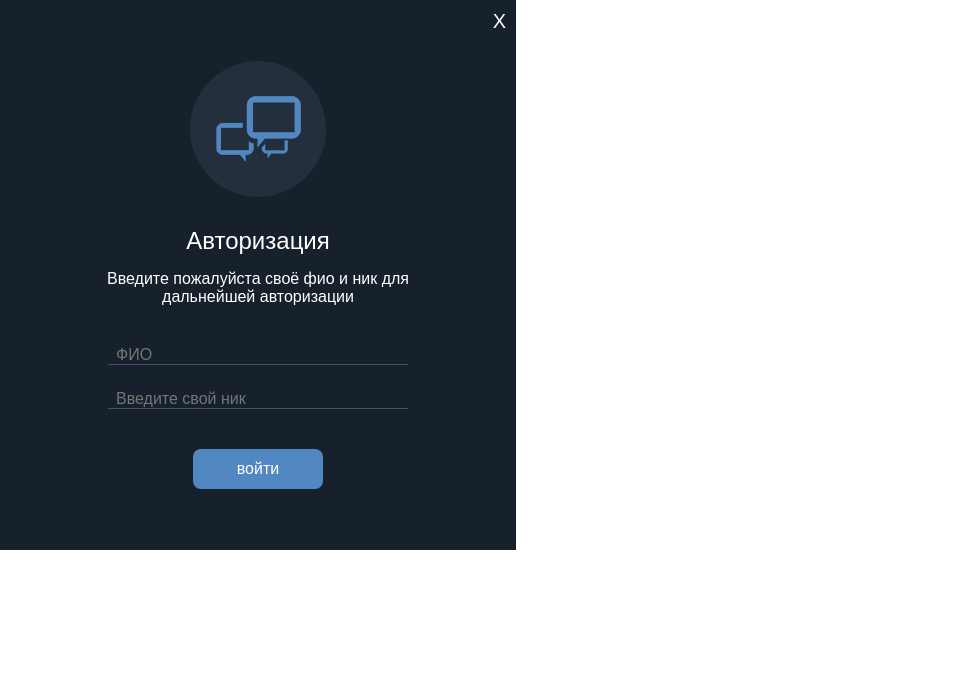
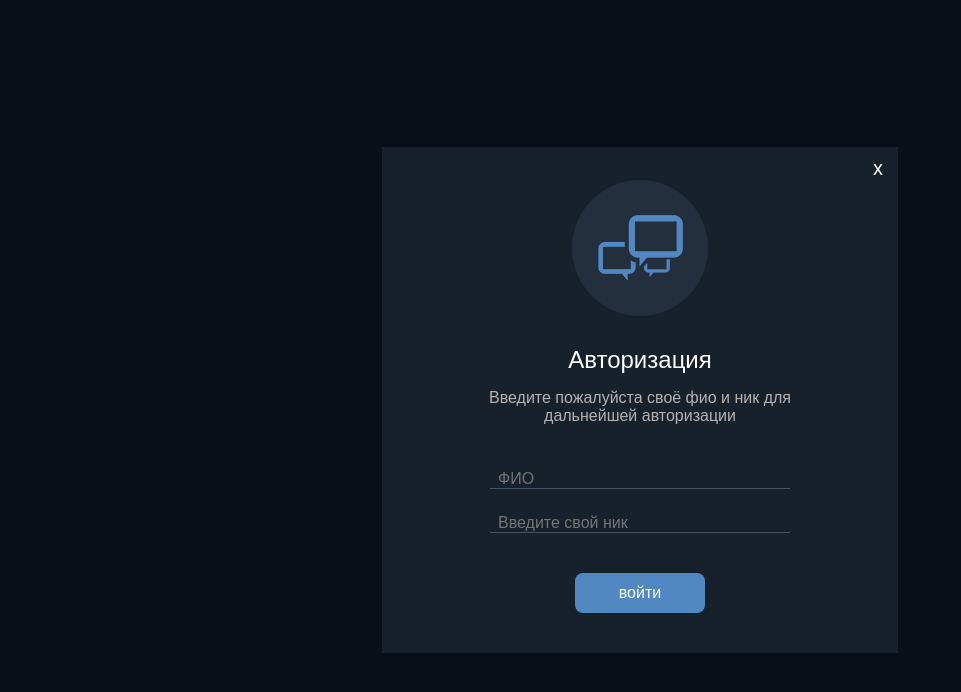
Before and after one commit to viktoor48/chat, a plain HTML site: page index.html in a window 1280 px wide. Shown: the whole page, without its empty margins (0-961 px from the left). Drawn offline with Linux system fonts and the light colour scheme.

Commit message:
auth-form

```diff
--- a/index.html
+++ b/index.html
@@ -8,7 +8,38 @@
     <link rel="stylesheet" href="style.css">
 </head>
 <body>
-    <form class="authorization" action="#">
+    <div class="modal-wrapper">
+        <div class="modal">
+            <div class="modal__content">
+                <div class="modal__close-wrapper">
+                    <button class="modal__close">x</button>
+                </div>
+                <form action="#" class="auth-form">
+                    <div class="auth-form__img">
+                        <img src="image/avatar.png" alt="">
+                    </div>
+
+                    <h2 class="auth-form__title">Авторизация</h2>
+                    <div class="auth-form__description">Введите пожалуйста своё фио и ник для<br>дальнейшей авторизации</div>
+
+                    <div class="auth-form__input-wrapper">
+                        <input type="text" class="auth-form__input" placeholder="ФИО">
+                    </div>
+
+                    <div class="auth-form__input-wrapper">
+                        <input type="text" class="auth-form__input" placeholder="Введите свой ник">
+                    </div>
+
+                    <div class="auth-form__btn-wrapper">
+                        <button class="auth-form__btn">войти</button>
+                    </div>
+                </form>
+            </div>
+        </div>
+    </div>
+
+
+    <form class="authorization" action="#" style="display: none">
         <a href="#" class="close_popup">Х</a>
         <div class="logo">
             <img src="image/avatar.png" alt="">
--- a/style.css
+++ b/style.css
@@ -41,6 +41,110 @@ html{
 .text-center{
     text-align: center;
 }
+
+/*authorization-bem*/
+.modal-wrapper{
+    position: fixed;
+    z-index: 1;
+    top: 0;
+    left: 0;
+    right: 0;
+    bottom: 0;
+    display: flex;
+    justify-content: center;
+    align-items: center;
+    background-color: #09101a;
+    overflow: auto;
+}
+.modal{
+    max-width: 516px;
+    max-height: 550px;
+    width: 100%;
+}
+.modal__content{
+    /*max-width: 516px;*/
+    /*max-height: 550px;*/
+    /*width: 100%;*/
+    background-color: #17212b;
+}
+.modal__close-wrapper{
+    display: flex;
+    justify-content: right;
+    overflow: hidden;
+}
+.modal__close{
+    color: white;
+    background-color: #17212b;
+    cursor: pointer;
+    margin-right: 15px;
+    margin-top: 10px;
+    font-size: 2rem;
+}
+.auth-form__img{
+    width: 136px;
+    height: 136px;
+    background-color: #242f3d;
+    border-radius: 50%;
+    display: flex;
+    justify-content: center;
+    align-items: center;
+    margin: 0px 0 30px 0;
+}
+.auth-form{
+    display: flex;
+    flex-direction: column;
+    justify-content: center;
+    align-items: center;
+    text-align: center;
+    /*padding: 0 100px 40px 100px;*/
+    padding-bottom: 40px;
+}
+.auth-form__title{
+    font-size: 2.4rem;
+    margin: 0px 0 15px 0;
+    color: white;
+}
+.auth-form__description{
+    color: #b6b2b2;
+    font-size: 1.6rem;
+    margin-bottom: 45px;
+}
+.auth-form__input-wrapper + .auth-form__input-wrapper{
+    margin-top: 25px;
+}
+.auth-form__input{
+    border: none;
+    /*margin-bottom: 25px;*/
+    background-color: #17212b;
+    caret-color: #ffffff;
+    width: 300px;
+    padding-left: 8px;
+    border-bottom: 1px solid #465362;
+    color: #858e97;
+    font-size: 1.6rem;
+}
+.auth-form__input:hover,
+.auth-form__input:focus{
+    border-color: #5288c1;
+    color: white;
+}
+.auth-form__btn-wrapper{
+    margin-top: 40px;
+}
+.auth-form__btn{
+    width: 130px;
+    height: 40px;
+    border-radius: 8px;
+    background-color: #5288c1;
+    color: #ffffff;
+    font-size: 1.6rem;
+}
+.auth-form__btn:hover{
+    background-color:  #406B99;
+    transition: 0.3s ease;
+}
+/*authorization-bem*/
+
 
 /*authorization*/
 .authorization{
```
Also changed, not shown: script.js (added, +13 -0 lines), test.html (added, +54 -0 lines).
